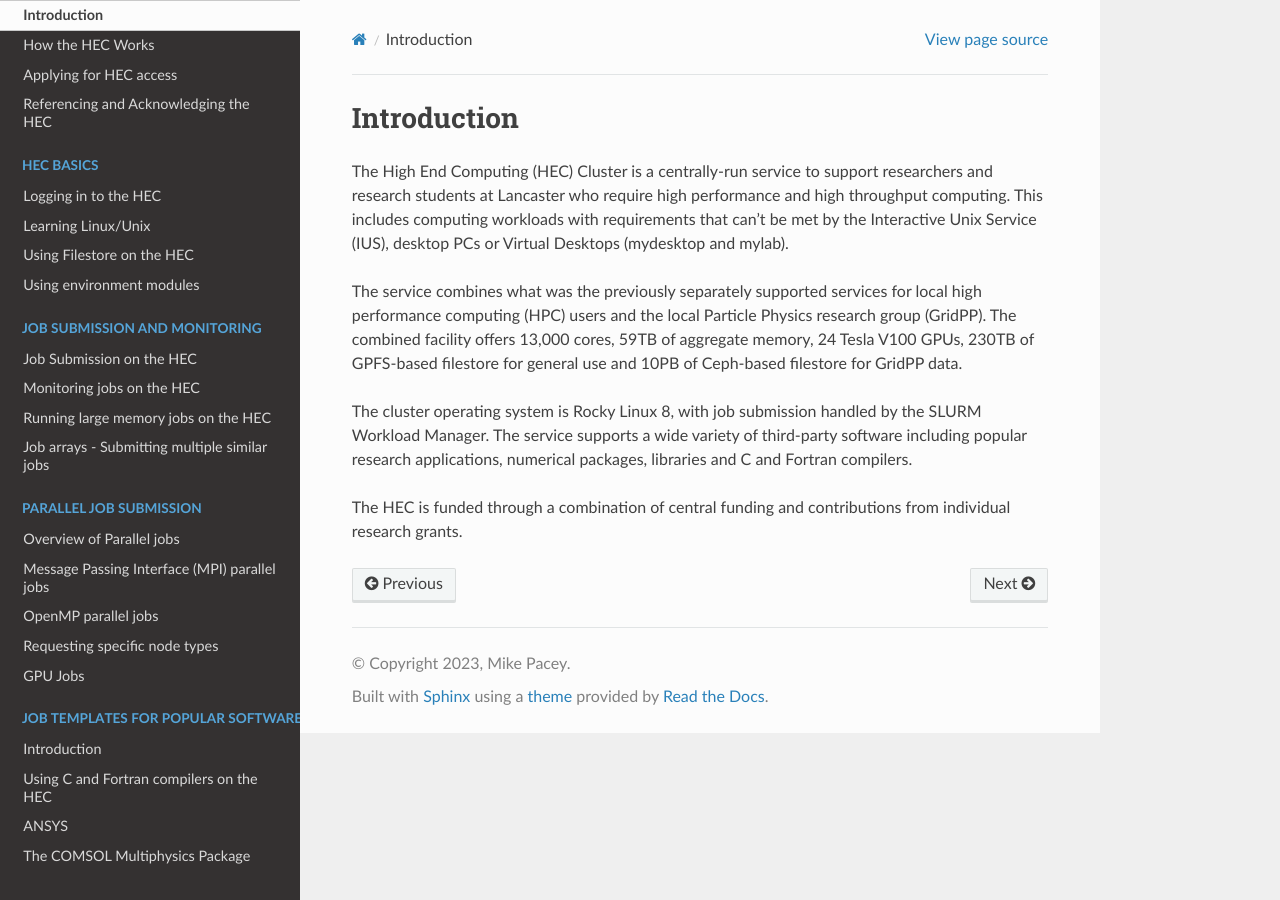
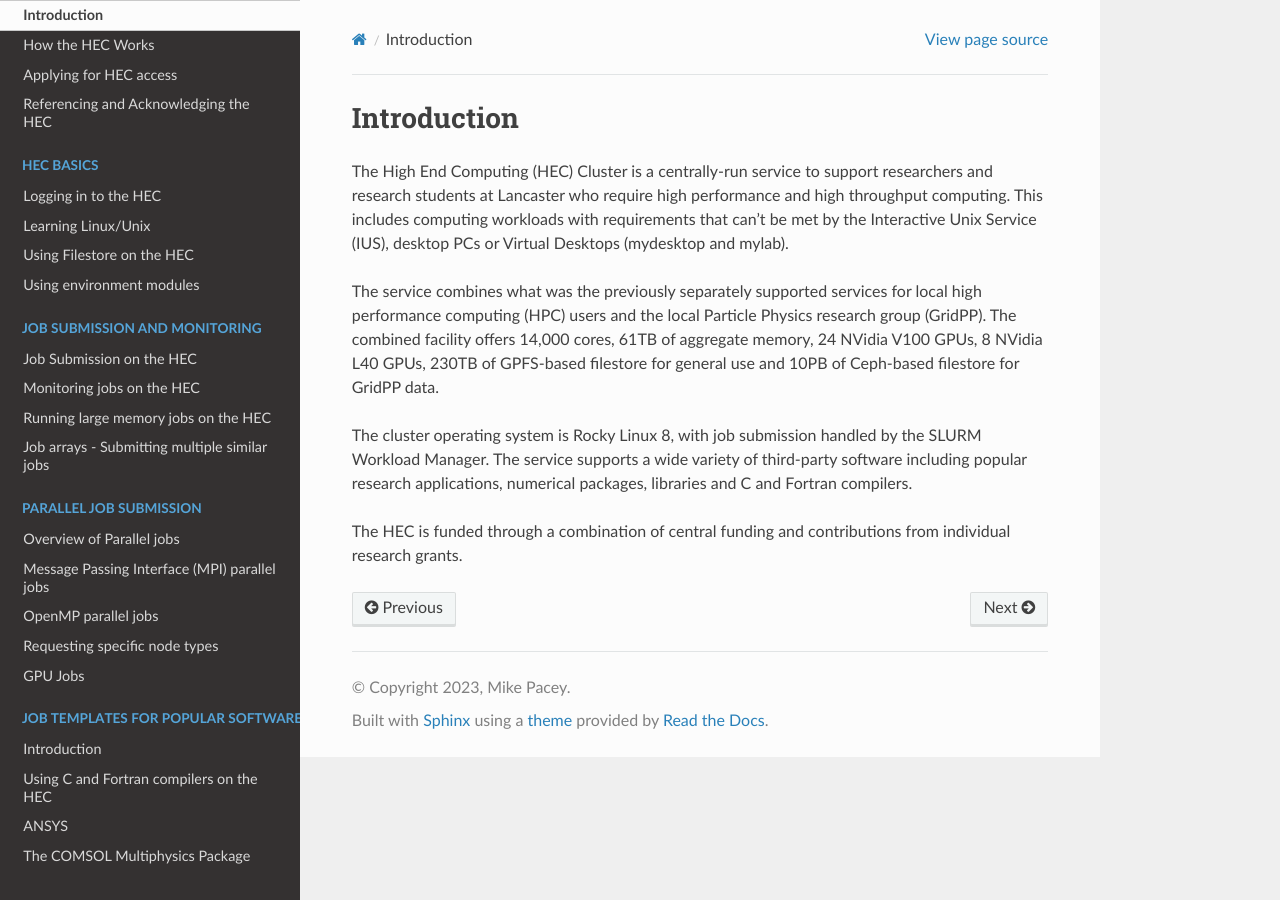
Before and after one commit to MikePacey/Lancaster-HEC, a Sphinx documentation site: the page built from docs/intro.rst, in a window 1280 px wide. Built offline with Sphinx 7.4.7 and the Read the Docs theme 2.0.0, drawn with Linux system fonts in a browser that asks for light colours; formulas are drawn with MathJax 3.

Commit message:
main branch

```diff
--- a/docs/intro.rst
+++ b/docs/intro.rst
@@ -9,9 +9,9 @@ Virtual Desktops (mydesktop and mylab).
 
 The service combines what was the previously separately supported services for
 local high performance computing (HPC) users and the local Particle Physics
-research group (GridPP). The combined facility offers 13,000 cores, 59TB of
-aggregate memory, 24 Tesla V100 GPUs, 230TB of GPFS-based filestore for
-general use and 10PB of Ceph-based filestore for GridPP data.
+research group (GridPP). The combined facility offers 14,000 cores, 61TB of
+aggregate memory, 24 NVidia V100 GPUs, 8 NVidia L40 GPUs, 230TB of GPFS-based
+filestore for general use and 10PB of Ceph-based filestore for GridPP data.
 
 The cluster operating system is Rocky Linux 8, with job submission handled by
 the SLURM Workload Manager. The service supports a wide variety of third-party
```
